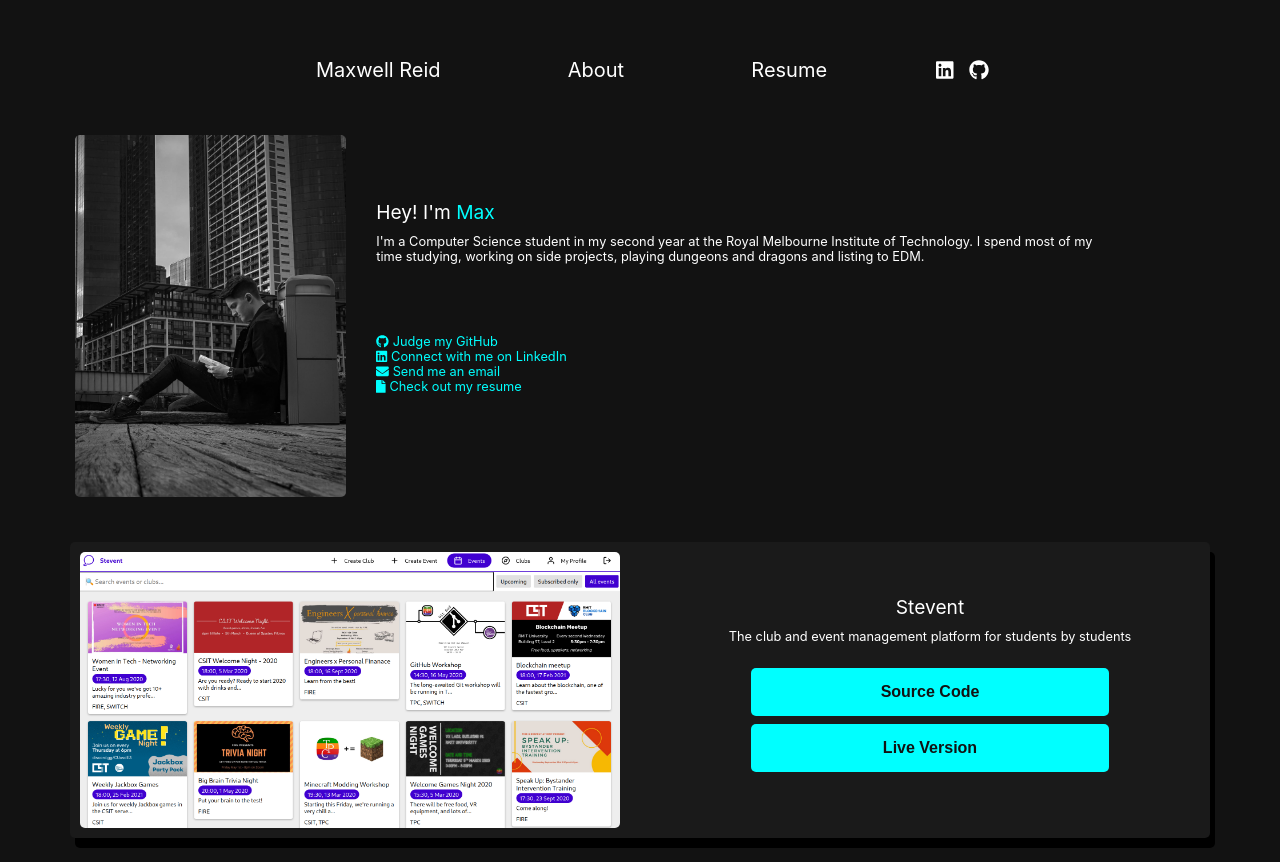
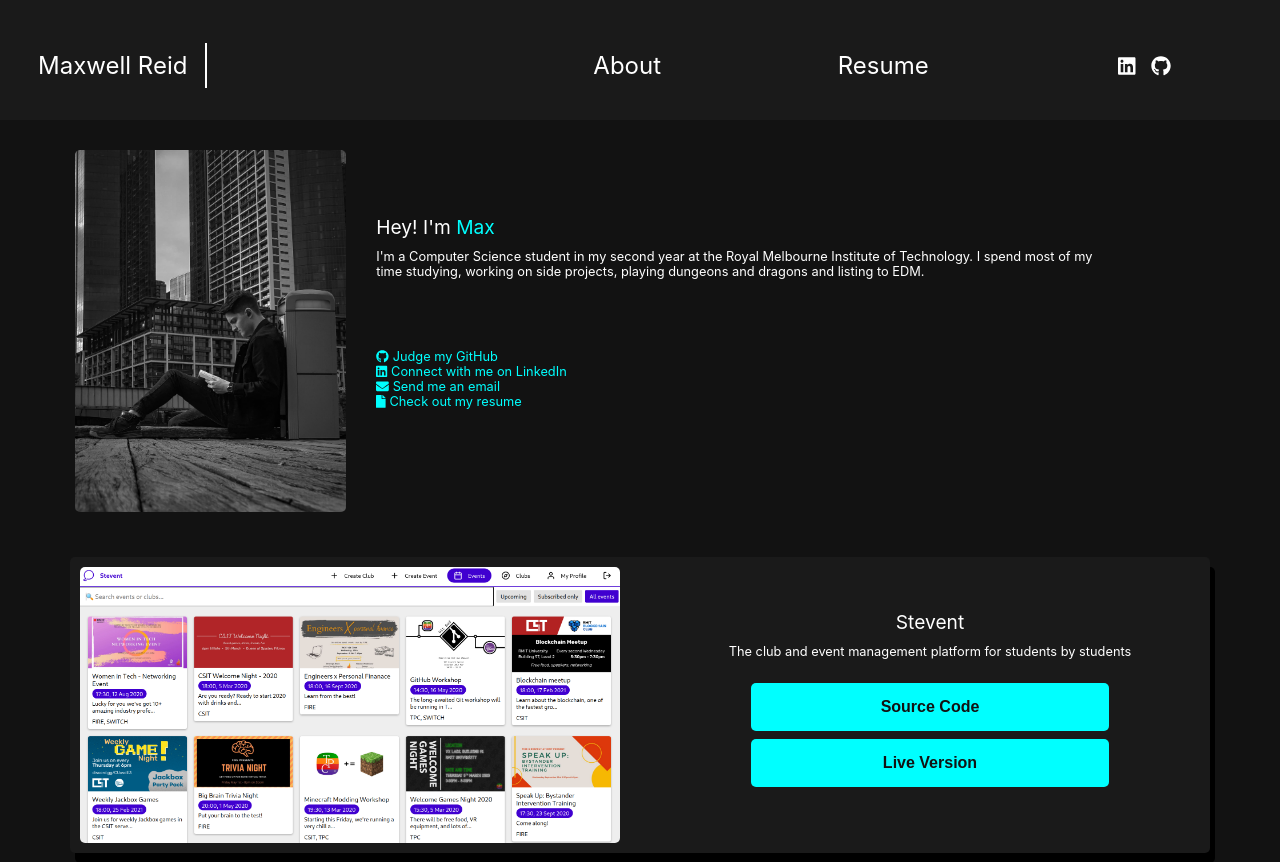
Before and after one commit to Prydeton/portfolio, a React (Create React App) app: page /portfolio in a window 1280 px wide. Shown: the top 862 px of the page. Built offline with nearby package versions, Linux system fonts and the light colour scheme.

Commit message:
Improve scaling and aesthetics of nav

```diff
--- a/src/components/Navigation/Navigation.js
+++ b/src/components/Navigation/Navigation.js
@@ -31,8 +31,10 @@ const Navigation = () => {
             <NavigationItem to="/" label="Maxwell Reid" />
             <NavigationItem to="/about" label="About" />
             <NavigationItem to="/resume" label="Resume" />
-            <NavigationLogo to="https://www.linkedin.com/in/maxwellreid/" icon={faLinkedin} />
-            <NavigationLogo to="https://github.com/Prydeton" icon={faGithub} />
+            <div>
+                <NavigationLogo to="https://www.linkedin.com/in/maxwellreid/" icon={faLinkedin} />
+                <NavigationLogo to="https://github.com/Prydeton" icon={faGithub} />
+            </div>
         </Container>
     )
 }
--- a/src/components/Navigation/navigationStyle.js
+++ b/src/components/Navigation/navigationStyle.js
@@ -1,14 +1,30 @@
 import styled from '@emotion/styled';
 
 export const Container = styled.nav`
-    display: flex;
+    display: grid;
+    grid-template-columns: 2fr 1fr 1fr 1fr;
+    width: 100%;
     align-items: center;
+    justify-items: center;
     height: 60px;
     top: 0;
     left: 0;
-    padding-left: 20%;
-    padding-top: 40px;
-    margin-bottom: 30px;
+    padding-top: 35px;
+    padding-bottom: 25px;
+    margin: auto;
+    margin-bottom: 25px;
+    background-color: #1a1a1a;
+    font-size: 1.5em;
+
+    @media screen and (max-width: 650px) {
+        font-size: 1em;
+    }
+
+    & > div:first-of-type {
+       justify-self: start;
+       margin-left: 20px;
+       border-right: 2px solid white;
+    }
 `;
 
 export const StyledLink = styled.div`
@@ -26,8 +42,13 @@ export const StyledLink = styled.div`
         margin: 0 8px;
         color: white;
         text-decoration: none;
-        font-size: 20px;
+        /*font-size: 20px;*/
 	}
+
+    > a span:hover {
+        /*color: grey;*/
+        text-decoration: underline;
+    }
 `;
 
 export const StyledNavigationLogo = styled.a`
--- a/src/pages/index.js
+++ b/src/pages/index.js
@@ -10,19 +10,20 @@ import { Navigation } from '../components';
 
 import {
 	PageContainer,
+    AppContainer
 } from './pageStyle.js';
 
 const Pages = () => {
 	return (
-		<>
+		<AppContainer>
+            <Navigation />
             <PageContainer>
-                <Navigation />
                 <Switch>
                     <Redirect from="/" to="/portfolio" exact />
                     <Route path="/portfolio" component={Portfolio} exact />
                 </Switch>
             </PageContainer>
-        </>
+        </AppContainer>
     );
 };
 
--- a/src/pages/pageStyle.js
+++ b/src/pages/pageStyle.js
@@ -1,4 +1,8 @@
 import styled from '@emotion/styled';
+
+export const AppContainer = styled.div`
+    background-color: #121212;
+`
 
 export const PageContainer = styled.nav`
     background-color: #121212;
```
Also changed, not shown: src/App.js (line endings or trailing spaces), src/components/index.js (line endings or trailing spaces).
